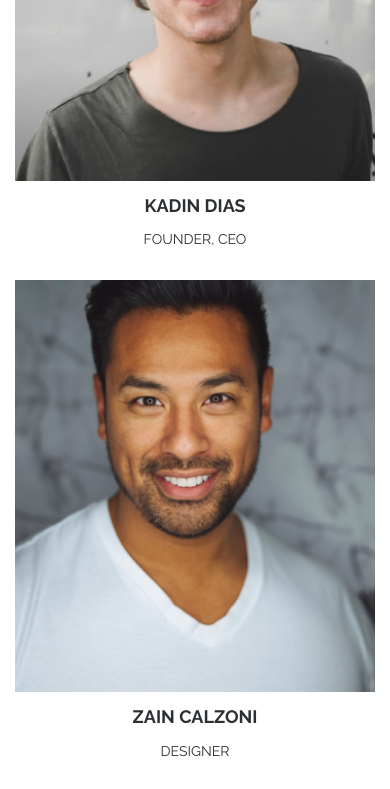
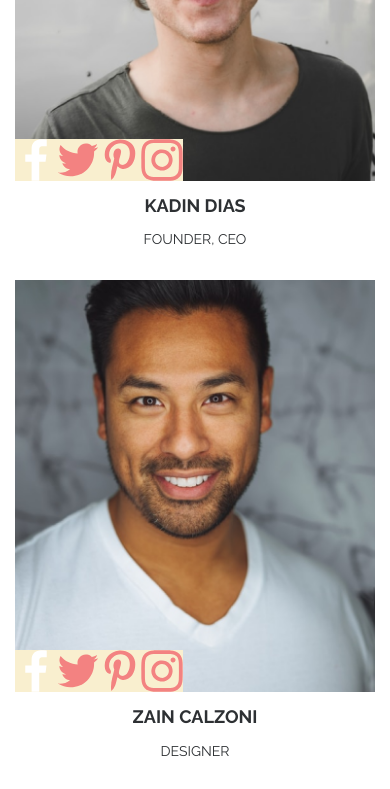
Before and after one commit to VladT8/mogo-project, a website: page src/index.html in a window 390 px wide. Shown: the part 5520-6309 px from the top of the page. Drawn offline with nearby package versions, Linux system fonts and the light colour scheme; files whose address does not match are found by name.

Commit message:
fix work section

```diff
--- a/src/index.html
+++ b/src/index.html
@@ -361,6 +361,28 @@
             <div class="team__item worker">
                <div class="worker__photo">
                   <img src="./img/team_1.png" alt="team">
+                  <div class="worker__subcart">
+                     <div class="worker__inner">
+                        <li class="worker__icons">
+                           <a href="facebook.com" target="
+                           " class="worker__icon">
+                              <img src="./icons/worker_fb.svg" alt="">
+                           </a>
+                           <a href="twitter.com" target="
+                           "  class="worker__icon">
+                              <img src="./icons/worker_twitter.svg" alt="">
+                           </a>
+                           <a href="twitter.com" target="
+                           "  class="worker__icon">
+                              <img src="./icons/worker_pinterest.svg" alt="">
+                           </a>
+                           <a href="instagram.com" target="
+                           "  class="worker__icon">
+                              <img src="./icons/worker_instagram.svg" alt="">
+                           </a>
+                        </li>
+                     </div>
+                  </div>
                </div>
                <div class="worker__name">
                   <h4>Kadin Dias</h4>
@@ -372,6 +394,28 @@
             <div class="team__item worker">
                <div class="worker__photo">
                   <img src="./img/team_2.png" alt="team">
+                  <div class="worker__subcart">
+                     <div class="worker__inner">
+                        <li class="worker__icons">
+                           <a href="facebook.com" target="
+                           " class="worker__icon">
+                              <img src="./icons/worker_fb.svg" alt="">
+                           </a>
+                           <a href="twitter.com" target="
+                           "  class="worker__icon">
+                              <img src="./icons/worker_twitter.svg" alt="">
+                           </a>
+                           <a href="twitter.com" target="
+                           "  class="worker__icon">
+                              <img src="./icons/worker_pinterest.svg" alt="">
+                           </a>
+                           <a href="instagram.com" target="
+                           "  class="worker__icon">
+                              <img src="./icons/worker_instagram.svg" alt="">
+                           </a>
+                        </li>
+                     </div>
+                  </div>
                </div>
                <div class="worker__name">
                   <h4>Zain Calzoni</h4>
@@ -383,6 +427,28 @@
             <div class="team__item worker">
                <div class="worker__photo">
                   <img src="./img/team_3.png" alt="team">
+                  <div class="worker__subcart">
+                     <div class="worker__inner">
+                        <li class="worker__icons">
+                           <a href="facebook.com" target="
+                           " class="worker__icon">
+                              <img src="./icons/worker_fb.svg" alt="">
+                           </a>
+                           <a href="twitter.com" target="
+                           "  class="worker__icon">
+                              <img src="./icons/worker_twitter.svg" alt="">
+                           </a>
+                           <a href="twitter.com" target="
+                           "  class="worker__icon">
+                              <img src="./icons/worker_pinterest.svg" alt="">
+                           </a>
+                           <a href="instagram.com" target="
+                           "  class="worker__icon">
+                              <img src="./icons/worker_instagram.svg" alt="">
+                           </a>
+                        </li>
+                     </div>
+                  </div>
                </div>
                <div class="worker__name">
                   <h4>Charlie George</h4>
--- a/src/sass/_team.sass
+++ b/src/sass/_team.sass
@@ -9,6 +9,52 @@
 .worker
    width: 31.7%
    color: $main-color
+   &__photo
+      position: relative
+   @media (max-width: 1024px)
+      min-height: 282px
+   @media (max-width: 768px)
+      min-height: 200px
+   @media (max-width: 576px)
+      width: 100%
+   &__subcart
+      width: 100%
+      height: 100%
+      opacity: 0
+      position: absolute
+      top: 0
+      &:hover
+         background: linear-gradient(360deg, rgba(237, 215, 137, 0.9) 0%, rgba(233, 130, 131, 0.9) 100%)
+         opacity: 1
+         transform: translate(-16px, -16px)
+         transition: all 0.8s ease
+      @media (max-width: 768px)
+         top: calc( 100% - 42px )
+         right: 0
+         opacity: 1
+         height: 42px
+   &__inner
+      width: 100%
+      height: 100%
+      display: flex
+      flex-direction: column
+      justify-content: center
+      align-items: center
+      gap: 5%
+      @media (max-width: 576px)
+         flex-direction: row
+         justify-content: start
+   &__icons
+      display: flex
+   &__icon
+      width: 42px
+      height: 42px
+      display: flex
+      justify-content: center
+      align-items: center
+      background: #F9EFCF
+      &:hover
+         background: #F38281
    @media (max-width: 768px)
       width: 100%
    img
```
Also changed, not shown: src/css/style.min.css, src/icons/worker_fb.svg (added), src/icons/worker_instagram.svg (added), src/icons/worker_pinterest.svg (added), src/icons/worker_twitter.svg (added).
